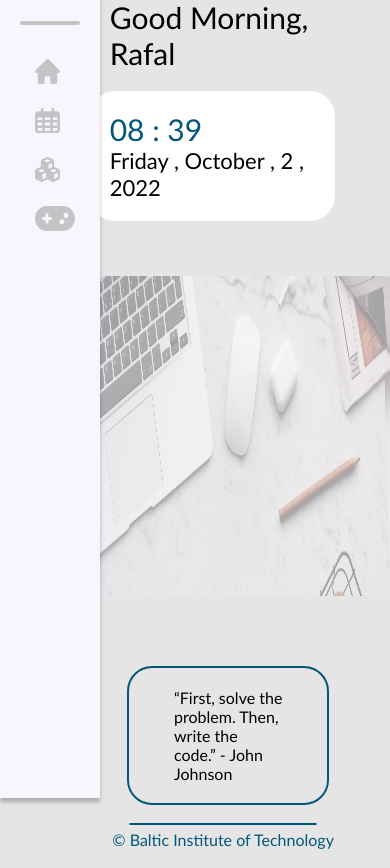
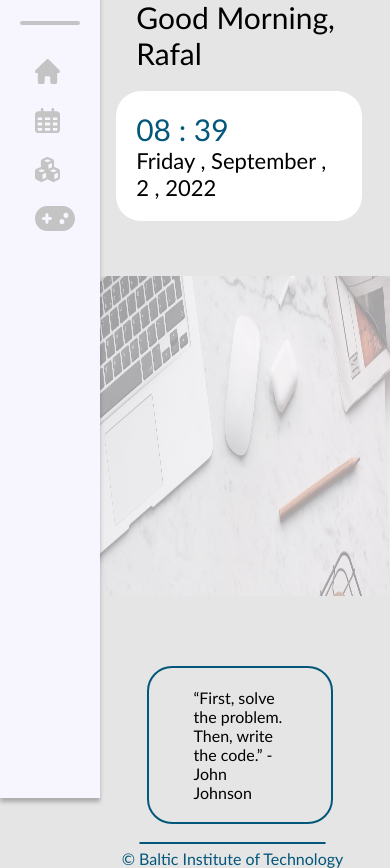
Before and after one commit to Kalis1990/1-Friday-Challenge, a website: page index.html in a window 390 px wide. Shown: the part 46-914 px from the top of the page. Drawn offline with Linux system fonts and the light colour scheme.

Commit message:
other updates

```diff
--- a/js/date.js
+++ b/js/date.js
@@ -4,7 +4,7 @@ function currentDate() {
     let currentDate = new Date();
     let Dayw = days[currentDate.getDay()];
     let Day = currentDate.getDate();
-    let Month = months[currentDate.getMonth()+1];
+    let Month = months[currentDate.getMonth()];
     let Year = currentDate.getFullYear();
     document.getElementById("date").innerText = Dayw +" , " + Month+ " , " + Day + " , " + Year;
   }
--- a/styles/home.css
+++ b/styles/home.css
@@ -108,15 +108,18 @@ footer p{
         width: 70%;
     }
     footer p{
-        margin-left: 15%;
+        margin-left: 20%;
     }
     footer .bit{
-        margin-left: 15%;
+        margin-left: 20%;
         width: 50%;
     }
 
 }
 @media (max-width: 700px) {
+    .hero{
+        margin-left: 20%;
+    }
 
     .textJohn{
         padding: 20px 45px;
@@ -131,7 +134,7 @@ footer p{
     }
     .textContent{
         display: block;
-        margin-left: 30%;
+        margin-left: 35%;
     }
     .mainContent img{
         height: 320px;
```
